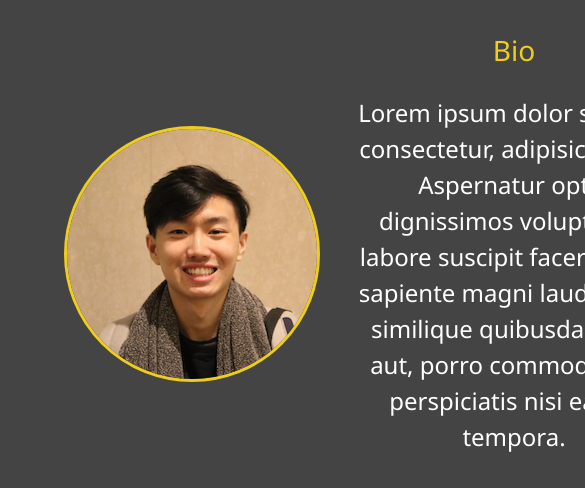
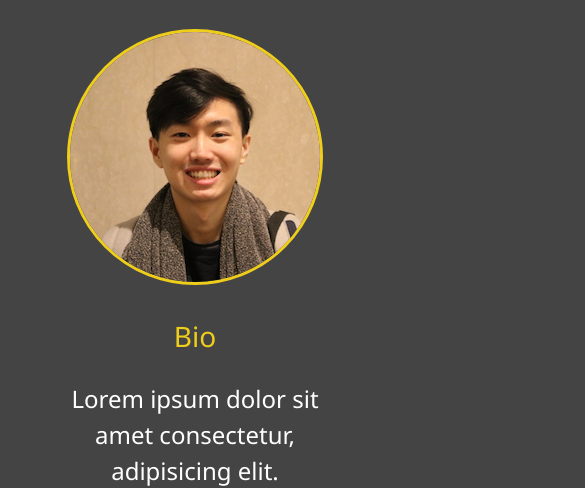
Before and after one commit to phaseharry/personal, a website: page dist/about.html in a window 390 px wide. Shown: the part 369-857 px from the top of the page, 585 px wide, since content can reach past the window. Drawn offline with Linux system fonts and the light colour scheme.

Commit message:
done with about page

```diff
--- a/scss/_mobile.scss
+++ b/scss/_mobile.scss
@@ -48,7 +48,16 @@
       height: 150px;
     }
   }
-
+  .about-info {
+    display: grid;
+    grid-template-areas:
+    'bioimage'
+    'bio'
+    'job1'
+    'job2'
+    'job3';
+    grid-template-columns: 1fr;
+  }
 }
 
 // Smartphones
```
Also changed, not shown: dist/css/main.css.
